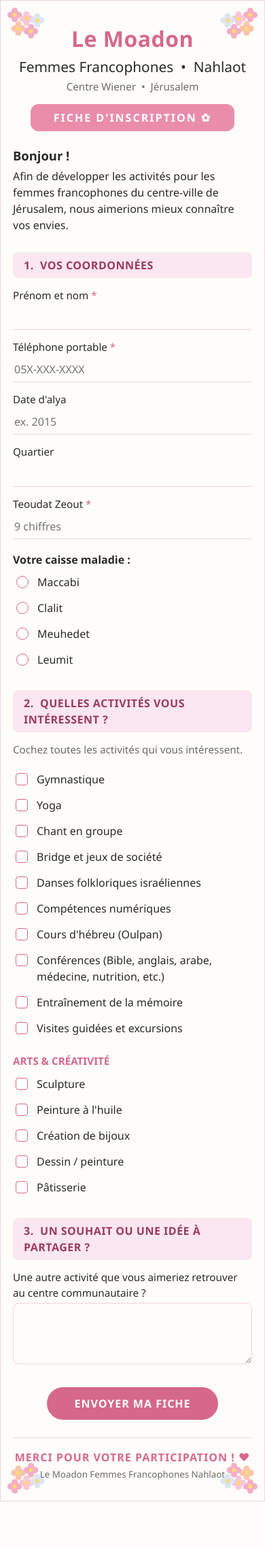
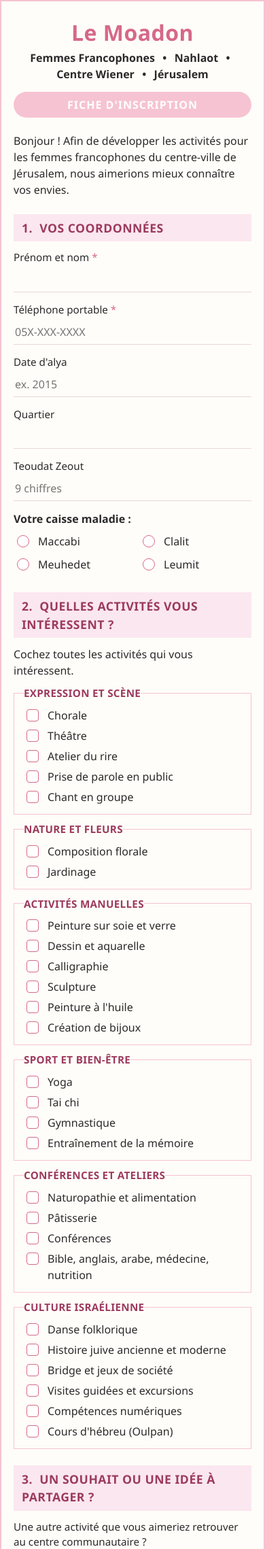
Before and after one commit to yossefmechaly-sys/moadon-nahlaot, a PHP site: page / in a window 390 px wide. Shown: the top 2278 px of the page at 68% size. Before the commit the page ends 2208 px from the top, so only its background shows below. Run offline with PHP 8.4, Linux system fonts and the light colour scheme.

Commit message:
Formulaire refait d'après la fiche papier ; Teoudat Zeout facultatif sous Quartier
- En-tête sur une ligne, bandeau rose, pied de page en encadré
- Coordonnées : Téléphone / Date d'alya, puis Quartier + Teoudat Zeout / Caisse maladie
- Activités en 6 catégories encadrées sur deux colonnes (nouvelle liste)
- Admin : les anciens intitulés d'activités des fiches déjà enregistrées sont convertis

Co-Authored-By: Claude Opus 5.5 <noreply@anthropic.com>
Claude-Session: https://claude.ai/code/session_01L7iPw24fariExqXn1wzxr2

```diff
--- a/index.php
+++ b/index.php
@@ -20,15 +20,14 @@ if ($_SERVER['REQUEST_METHOD'] === 'POST') {
     if (!empty($_POST['site_web'])) $erreurs[] = 'Envoi refusé.'; // piège anti-robots
     if ($v['nom'] === '') $erreurs[] = 'Merci d\'indiquer votre prénom et nom.';
     if (!preg_match('/^[0-9+\-\s().]{9,20}$/', $v['telephone'])) $erreurs[] = 'Le numéro de téléphone semble invalide.';
-    if ($v['teoudat_zeout'] === '') $erreurs[] = 'Merci d\'indiquer votre numéro de Teoudat Zeout.';
-    elseif (!tz_valide($v['teoudat_zeout'])) $erreurs[] = 'Le numéro de Teoudat Zeout est invalide (vérifiez les 9 chiffres).';
+    if ($v['teoudat_zeout'] !== '' && !tz_valide($v['teoudat_zeout'])) $erreurs[] = 'Le numéro de Teoudat Zeout est invalide (vérifiez les 9 chiffres).';
     if ($v['caisse'] !== '' && !in_array($v['caisse'], CAISSES, true)) $erreurs[] = 'Caisse maladie invalide.';
     if (mb_strlen($v['souhait']) > 3000 || mb_strlen($v['nom']) > 150 || mb_strlen($v['quartier']) > 150 || mb_strlen($v['date_alya']) > 50) {
         $erreurs[] = 'Un des champs est trop long.';
     }
 
     if (!$erreurs) {
-        $v['teoudat_zeout'] = str_pad($v['teoudat_zeout'], 9, '0', STR_PAD_LEFT);
+        if ($v['teoudat_zeout'] !== '') $v['teoudat_zeout'] = str_pad($v['teoudat_zeout'], 9, '0', STR_PAD_LEFT);
         $st = db()->prepare('INSERT INTO inscriptions (created_at,nom,telephone,date_alya,teoudat_zeout,quartier,caisse,activites,souhait,ip)
                              VALUES (?,?,?,?,?,?,?,?,?,?)');
         $st->execute([
@@ -53,16 +52,14 @@ if ($_SERVER['REQUEST_METHOD'] === 'POST') {
 <meta charset="utf-8">
 <meta name="viewport" content="width=device-width, initial-scale=1">
 <title>Fiche d'inscription – Le Moadon Femmes Francophones Nahlaot</title>
-<link rel="stylesheet" href="style.css?v=1">
+<link rel="stylesheet" href="style.css?v=2">
 </head>
 <body>
 <div class="page">
-  <?= flowers_svg('f-tl') . flowers_svg('f-tr') . flowers_svg('f-bl') . flowers_svg('f-br') ?>
   <header>
     <h1>Le Moadon</h1>
-    <div class="sous-titre">Femmes Francophones &nbsp;•&nbsp; Nahlaot</div>
-    <div class="lieu">Centre Wiener &nbsp;•&nbsp; Jérusalem</div>
-    <div class="bandeau">FICHE D'INSCRIPTION ✿</div>
+    <div class="sous-titre">Femmes Francophones <span>•</span> Nahlaot <span>•</span> Centre Wiener <span>•</span> Jérusalem</div>
+    <div class="bandeau">FICHE D'INSCRIPTION</div>
   </header>
 
 <?php if ($ok): ?>
@@ -74,8 +71,7 @@ if ($_SERVER['REQUEST_METHOD'] === 'POST') {
   </div>
 <?php else: ?>
   <div class="intro">
-    <b>Bonjour !</b>
-    <p>Afin de développer les activités pour les femmes francophones du centre-ville de Jérusalem, nous aimerions mieux connaître vos envies.</p>
+    <p>Bonjour ! Afin de développer les activités pour les femmes francophones du centre-ville de Jérusalem, nous aimerions mieux connaître vos envies.</p>
   </div>
 
   <?php if ($erreurs): ?>
@@ -89,35 +85,44 @@ if ($_SERVER['REQUEST_METHOD'] === 'POST') {
     <h2>1.&nbsp; Vos coordonnées</h2>
     <div class="champ"><label for="nom">Prénom et nom <span class="obl">*</span></label>
       <input id="nom" name="nom" required maxlength="150" autocomplete="name" value="<?= h($v['nom']) ?>"></div>
+    <div class="deux">
       <div class="champ"><label for="telephone">Téléphone portable <span class="obl">*</span></label>
         <input id="telephone" name="telephone" type="tel" required inputmode="tel" autocomplete="tel" placeholder="05X-XXX-XXXX" value="<?= h($v['telephone']) ?>"></div>
-    <div class="deux">
       <div class="champ"><label for="date_alya">Date d'alya</label>
         <input id="date_alya" name="date_alya" maxlength="50" placeholder="ex. 2015" value="<?= h($v['date_alya']) ?>"></div>
+    </div>
+    <div class="deux">
+      <div>
         <div class="champ"><label for="quartier">Quartier</label>
           <input id="quartier" name="quartier" maxlength="150" value="<?= h($v['quartier']) ?>"></div>
+        <div class="champ"><label for="teoudat_zeout">Teoudat Zeout</label>
+          <input id="teoudat_zeout" name="teoudat_zeout" inputmode="numeric" maxlength="9" pattern="\d{5,9}" placeholder="9 chiffres" value="<?= h($v['teoudat_zeout']) ?>">
+          <div class="aide" id="tz-aide"></div></div>
       </div>
-    <div class="champ"><label for="teoudat_zeout">Teoudat Zeout <span class="obl">*</span></label>
-      <input id="teoudat_zeout" name="teoudat_zeout" required inputmode="numeric" maxlength="9" pattern="\d{5,9}" placeholder="9 chiffres" value="<?= h($v['teoudat_zeout']) ?>">
-      <div class="aide" id="tz-aide"></div></div>
-
-    <p style="margin:18px 0 4px"><strong>Votre caisse maladie :</strong></p>
-    <div class="grille" style="max-width:360px">
+      <fieldset class="caisse"><legend>Votre caisse maladie :</legend>
+        <div class="grille">
           <?php foreach (CAISSES as $c): ?>
             <label class="check"><input type="radio" name="caisse" value="<?= h($c) ?>" <?= $v['caisse'] === $c ? 'checked' : '' ?>> <?= h($c) ?></label>
           <?php endforeach; ?>
         </div>
+      </fieldset>
+    </div>
 
     <h2>2.&nbsp; Quelles activités vous intéressent ?</h2>
-    <p class="aide" style="font-size:.95rem">Cochez toutes les activités qui vous intéressent.</p>
-    <?php foreach (ACTIVITES as $groupe => $liste): ?>
-      <?php if ($groupe !== 'Activités'): ?><h3><?= h($groupe) ?></h3><?php endif; ?>
-      <div class="grille">
+    <p class="consigne">Cochez toutes les activités qui vous intéressent.</p>
+    <div class="activites">
+      <?php foreach (array_chunk(ACTIVITES, 3, true) as $colonne): ?>
+        <div class="colonne">
+          <?php foreach ($colonne as $groupe => $liste): ?>
+            <fieldset class="groupe"><legend><?= h($groupe) ?></legend>
               <?php foreach ($liste as $a): ?>
                 <label class="check"><input type="checkbox" name="activites[]" value="<?= h($a) ?>" <?= in_array($a, $v['activites'], true) ? 'checked' : '' ?>> <?= h($a) ?></label>
               <?php endforeach; ?>
+            </fieldset>
+          <?php endforeach; ?>
         </div>
       <?php endforeach; ?>
+    </div>
 
     <h2>3.&nbsp; Un souhait ou une idée à partager ?</h2>
     <div class="champ"><label for="souhait">Une autre activité que vous aimeriez retrouver au centre communautaire ?</label>
@@ -128,7 +133,7 @@ if ($_SERVER['REQUEST_METHOD'] === 'POST') {
 <?php endif; ?>
 
   <footer>
-    <div class="merci">MERCI POUR VOTRE PARTICIPATION ! ♥</div>
+    <div class="merci">MERCI POUR VOTRE PARTICIPATION !</div>
     <small>Le Moadon Femmes Francophones Nahlaot</small>
   </footer>
 </div>
--- a/lib.php
+++ b/lib.php
@@ -4,27 +4,28 @@ require __DIR__ . '/config.php';
 
 const CAISSES = ['Maccabi', 'Clalit', 'Meuhedet', 'Leumit'];
 
+// Deux colonnes : les 3 premiers groupes à gauche, les 3 suivants à droite
 const ACTIVITES = [
-    'Activités' => [
-        'Gymnastique',
-        'Yoga',
-        'Chant en groupe',
-        'Bridge et jeux de société',
-        'Danses folkloriques israéliennes',
-        'Compétences numériques',
-        "Cours d'hébreu (Oulpan)",
-        'Conférences (Bible, anglais, arabe, médecine, nutrition, etc.)',
-        'Entraînement de la mémoire',
-        'Visites guidées et excursions',
-    ],
-    'Arts & créativité' => [
-        'Sculpture',
-        "Peinture à l'huile",
-        'Création de bijoux',
-        'Dessin / peinture',
-        'Pâtisserie',
-    ],
+    'Expression et scène' => ['Chorale', 'Théâtre', 'Atelier du rire', 'Prise de parole en public', 'Chant en groupe'],
+    'Nature et fleurs' => ['Composition florale', 'Jardinage'],
+    'Activités manuelles' => ['Peinture sur soie et verre', 'Dessin et aquarelle', 'Calligraphie', 'Sculpture', "Peinture à l'huile", 'Création de bijoux'],
+    'Sport et bien-être' => ['Yoga', 'Tai chi', 'Gymnastique', 'Entraînement de la mémoire'],
+    'Conférences et ateliers' => ['Naturopathie et alimentation', 'Pâtisserie', 'Conférences', 'Bible, anglais, arabe, médecine, nutrition'],
+    'Culture israélienne' => ['Danse folklorique', 'Histoire juive ancienne et moderne', 'Bridge et jeux de société', 'Visites guidées et excursions', 'Compétences numériques', "Cours d'hébreu (Oulpan)"],
 ];
+
+// Anciens intitulés (fiches déjà enregistrées) => nouveaux intitulés
+const ANCIENNES_ACTIVITES = [
+    'Danses folkloriques israéliennes' => 'Danse folklorique',
+    'Conférences (Bible, anglais, arabe, médecine, nutrition, etc.)' => 'Bible, anglais, arabe, médecine, nutrition',
+    'Dessin / peinture' => 'Dessin et aquarelle',
+];
+
+// Activités d'une fiche enregistrée, avec les anciens intitulés convertis
+function activites_de(?string $json): array {
+    $a = json_decode($json ?: '[]', true) ?: [];
+    return array_values(array_unique(array_map(fn($x) => ANCIENNES_ACTIVITES[$x] ?? $x, $a)));
+}
 
 function all_activites(): array {
     return array_merge(...array_values(ACTIVITES));
--- a/style.css
+++ b/style.css
@@ -4,18 +4,18 @@
 }
 *{box-sizing:border-box}
 body{margin:0;background:#f7eef1;font-family:"Segoe UI",system-ui,-apple-system,Roboto,Arial,sans-serif;color:var(--texte);line-height:1.5}
-.page{max-width:760px;margin:24px auto;background:var(--fond);border:1px solid var(--ligne);border-radius:14px;padding:36px 40px 28px;position:relative;overflow:hidden;box-shadow:0 6px 30px rgba(156,58,94,.08)}
+.page{max-width:820px;margin:24px auto;background:var(--fond);border:2px solid var(--rose-btn);border-radius:6px;padding:36px 40px 28px;position:relative;overflow:hidden;box-shadow:0 6px 30px rgba(156,58,94,.08)}
 .flowers{position:absolute;width:92px;height:82px;opacity:.95}
 .f-tl{top:6px;left:6px}.f-tr{top:6px;right:6px;transform:scaleX(-1)}
 .f-bl{bottom:6px;left:6px;transform:scaleY(-1)}.f-br{bottom:6px;right:6px;transform:scale(-1,-1)}
 header{text-align:center;margin-bottom:22px}
-h1{color:var(--rose);font-size:2.6rem;margin:4px 0 0;letter-spacing:.5px}
-.sous-titre{font-size:1.3rem;margin:2px 0}
+h1{color:var(--rose);font-size:3rem;margin:0;letter-spacing:.5px;line-height:1.15}
+.sous-titre{font-size:1.15rem;font-weight:700;margin:6px 0 0}
+.sous-titre span{margin:0 .45em}
 .lieu{color:var(--gris);font-size:.95rem}
-.bandeau{display:inline-block;margin-top:14px;background:#e98dab;color:#fff;font-weight:700;letter-spacing:2px;padding:8px 34px;border-radius:12px}
-.intro b{font-size:1.15rem}
-.intro p{margin:4px 0 0}
-h2{background:var(--rose-pale);color:var(--rose-fonce);font-size:1rem;letter-spacing:.5px;text-transform:uppercase;padding:7px 16px;border-radius:8px;margin:28px 0 14px}
+.bandeau{display:block;max-width:640px;margin:14px auto 0;background:var(--rose-btn);color:#fff;font-weight:700;letter-spacing:1px;padding:7px 20px;border-radius:20px}
+.intro p{margin:0}
+h2{background:var(--rose-pale);color:var(--rose-fonce);font-size:1.1rem;letter-spacing:.5px;text-transform:uppercase;padding:7px 12px;border-radius:0;margin:24px 0 12px}
 h3{color:var(--rose);font-size:.95rem;text-transform:uppercase;margin:20px 0 6px}
 .champ{margin-bottom:14px}
 .champ label{display:block;font-size:.95rem;margin-bottom:3px}
@@ -23,6 +23,15 @@ h3{color:var(--rose);font-size:.95rem;text-transform:uppercase;margin:20px 0 6px
 .champ textarea{border:1.5px solid var(--ligne);border-radius:8px;padding:10px;min-height:90px;resize:vertical}
 .champ input:focus,.champ textarea:focus{border-color:var(--rose)}
 .deux{display:grid;grid-template-columns:1fr 1fr;gap:0 28px}
+fieldset{border:none;margin:0;padding:0;min-width:0}
+.caisse legend{font-weight:700;padding:0;margin-bottom:4px}
+.caisse .grille{gap:0 20px}
+.consigne{margin:0 0 10px}
+.activites{display:grid;grid-template-columns:1fr 1fr;gap:10px;align-items:start}
+.colonne{display:grid;gap:10px}
+.groupe{border:1px solid var(--rose-btn);padding:4px 14px 10px}
+.groupe legend{padding:0;color:var(--rose-fonce);font-weight:700;font-size:.95rem;text-transform:uppercase;letter-spacing:.3px;margin:0 0 2px}
+.groupe .check{padding:3px 0}
 .aide{color:var(--gris);font-size:.85rem;margin-top:2px}
 .grille{display:grid;grid-template-columns:1fr 1fr;gap:4px 28px}
 .check{display:flex;align-items:flex-start;gap:10px;padding:5px 0;cursor:pointer}
@@ -37,15 +46,16 @@ h3{color:var(--rose);font-size:.95rem;text-transform:uppercase;margin:20px 0 6px
 .btn{display:inline-block;background:var(--rose);color:#fff;border:none;font:inherit;font-weight:700;letter-spacing:1px;padding:12px 40px;border-radius:30px;cursor:pointer;transition:background .2s}
 .btn:hover{background:var(--rose-fonce)}
 .envoyer{text-align:center;margin:28px 0 10px}
-footer{text-align:center;border-top:1px solid var(--ligne);margin-top:26px;padding-top:16px}
-footer .merci{color:var(--rose);font-weight:700;letter-spacing:1px}
-footer small{color:var(--gris)}
+footer{text-align:center;background:var(--rose-pale);margin-top:26px;padding:22px 16px 26px}
+footer .merci{color:var(--rose);font-weight:700;font-size:1.4rem;letter-spacing:.5px}
+footer small{display:block;font-size:1rem;color:var(--texte);margin-top:4px}
 .hp{position:absolute;left:-9999px}
 .succes{text-align:center;padding:30px 0}
 .succes .coeur{font-size:3rem;color:var(--rose)}
 @media (max-width:600px){
   .page{margin:0;border-radius:0;padding:28px 18px}
-  .deux,.grille{grid-template-columns:1fr}
+  .deux,.activites{grid-template-columns:1fr}
+  .sous-titre{font-size:1rem}
   h1{font-size:2rem}
   .flowers{width:60px;height:54px}
 }
```
Also changed, not shown: admin.php (+8 -7 lines). Lines whose indentation alone changed are shown as unchanged.
